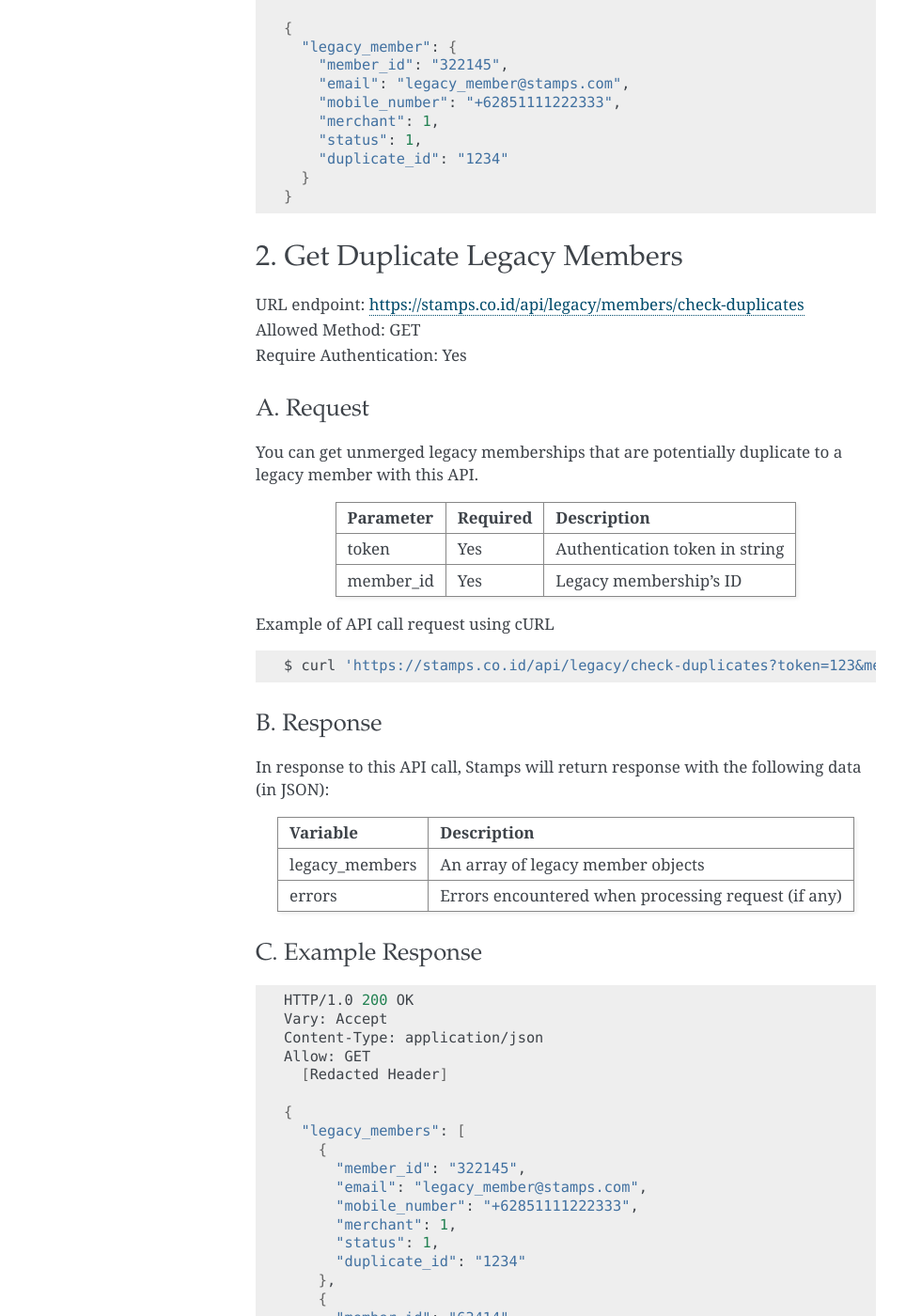
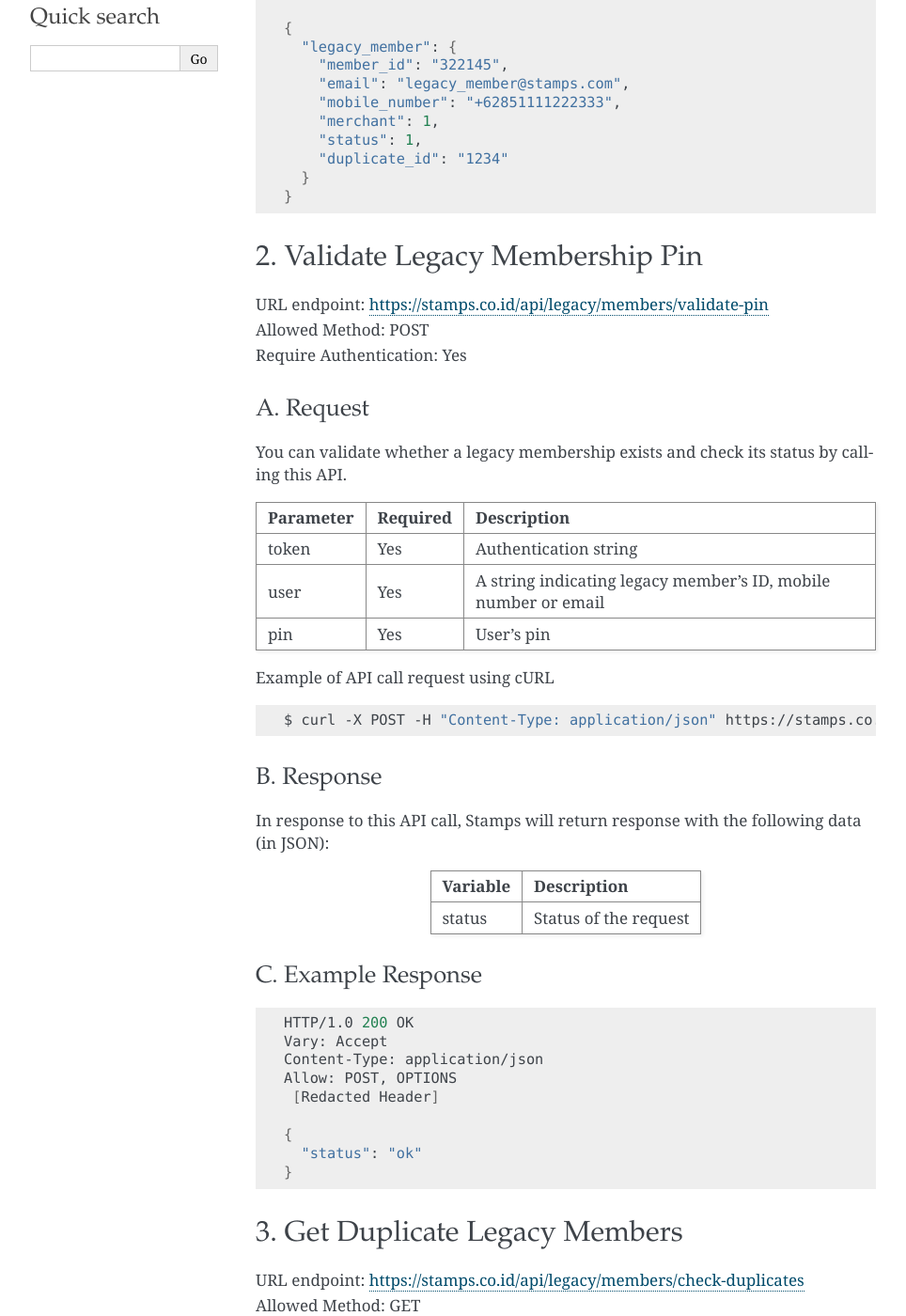
Before and after one commit to ui/stamps-api-docs, a Sphinx documentation site: the page built from source/legacy_members_api.rst, in a window 1280 px wide and 1400 px high, scrolled down 1201 px. Shown: the whole window at 94% size, without its empty margins (148-1112 px from the left). Built offline with Sphinx 7.4.7, drawn with Linux system fonts in a browser that asks for light colours; some of the changed text lies outside the part shown.

Commit message:
Add validate legacy memebr pin docs (#136)
* Add validate legacy memebr pin docs

* Update endpoint

```diff
--- a/source/legacy_members_api.rst
+++ b/source/legacy_members_api.rst
@@ -68,7 +68,62 @@ C. Example Response
     }
 
 
-2. Get Duplicate Legacy Members
+2. Validate Legacy Membership Pin
+====================================
+| URL endpoint: https://stamps.co.id/api/legacy/members/validate-pin
+| Allowed Method: POST
+| Require Authentication: Yes
+
+A. Request
+-----------------------------
+You can validate whether a legacy membership exists and check its status by calling this API.
+
+================ =========== =========================
+Parameter        Required    Description
+================ =========== =========================
+token            Yes         Authentication string
+user             Yes         A string indicating legacy member's ID, mobile number or email
+pin              Yes         User's pin
+================ =========== =========================
+
+
+Example of API call request using cURL
+
+.. code-block :: bash
+
+    $ curl -X POST -H "Content-Type: application/json" https://stamps.co.id/api/legacy/members/validate-pin -i -d '{ "token": "secret", "user": "legacy_member@stamps.com", "pin": "123456"}'
+
+
+
+B. Response
+-----------
+
+In response to this API call, Stamps will return response with the following data (in JSON):
+
+====================== ==============================
+Variable               Description
+====================== ==============================
+status                 Status of the request
+====================== ==============================
+
+
+C. Example Response
+-------------------
+
+.. code-block :: bash
+
+    HTTP/1.0 200 OK
+    Vary: Accept
+    Content-Type: application/json
+    Allow: POST, OPTIONS
+     [Redacted Header]
+
+    {
+      "status": "ok"
+    }
+
+
+3. Get Duplicate Legacy Members
 ====================================
 | URL endpoint: https://stamps.co.id/api/legacy/members/check-duplicates
 | Allowed Method: GET
```
Also changed, not shown: other parts of source/legacy_members_api.rst (+5 -5 lines).
